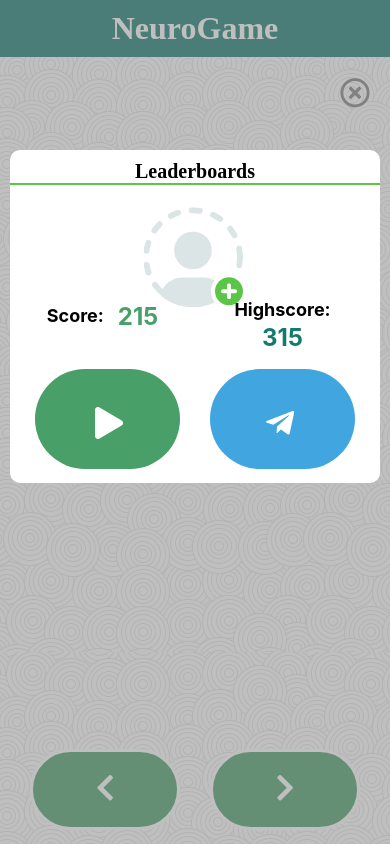
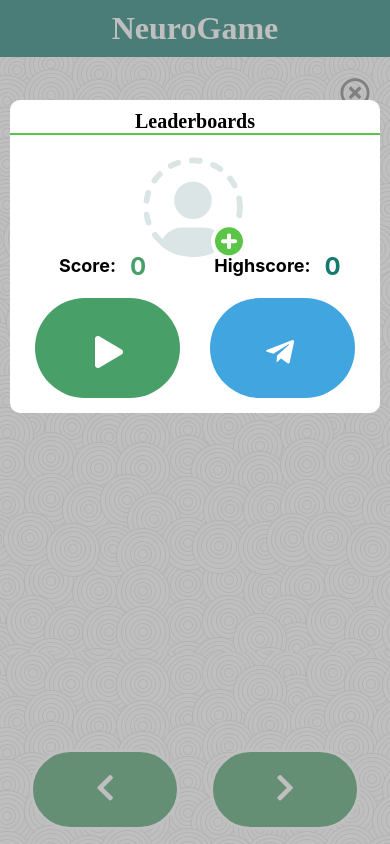
Before and after one commit to mahdikiani/NeuroGame, a plain HTML site: page Game/index.html in a window 390 px wide. Drawn offline with nearby package versions, Linux system fonts and the light colour scheme.

Commit message:
finalize

```diff
--- a/Game/scripts/scripts.js
+++ b/Game/scripts/scripts.js
@@ -7,7 +7,8 @@ var p = 0.5;
 
 var best = 100;
 var worst = 0;
-var score = 0;
+var score = 0,
+    highscore = 0;
 var data = [];
 var seq;
 
@@ -129,6 +130,8 @@ function end() {
     xhttp.open("GET", "get.php?date=" + now + "&time=" + JSON.stringify(data), true);
     xhttp.send();
 
+    highscore = max(highscore, score);
+
     game_state = 'stop';
     init();
 
@@ -138,6 +141,9 @@ function end() {
 function init() {
     // container = document.getElementsByClassName('container')[0];
     // container.style.paddingTop = window.screen.availHeight * .1 + 'px';;
+    document.getElementsByClassName('score')[0].innerText = score;
+    document.getElementsByClassName('highscore')[0].innerText = highscore;
+
     if (game_state == 'run') {
         document.getElementById('overlay-end').style.display = 'none';
     } else {
--- a/Game/styles/telegram_share.css
+++ b/Game/styles/telegram_share.css
@@ -33,7 +33,7 @@
 
 @media (max-width: 520px) {
     .popup {
-        margin: 150px 10px;
+        margin: 100px 10px;
     }
 }
 
```
